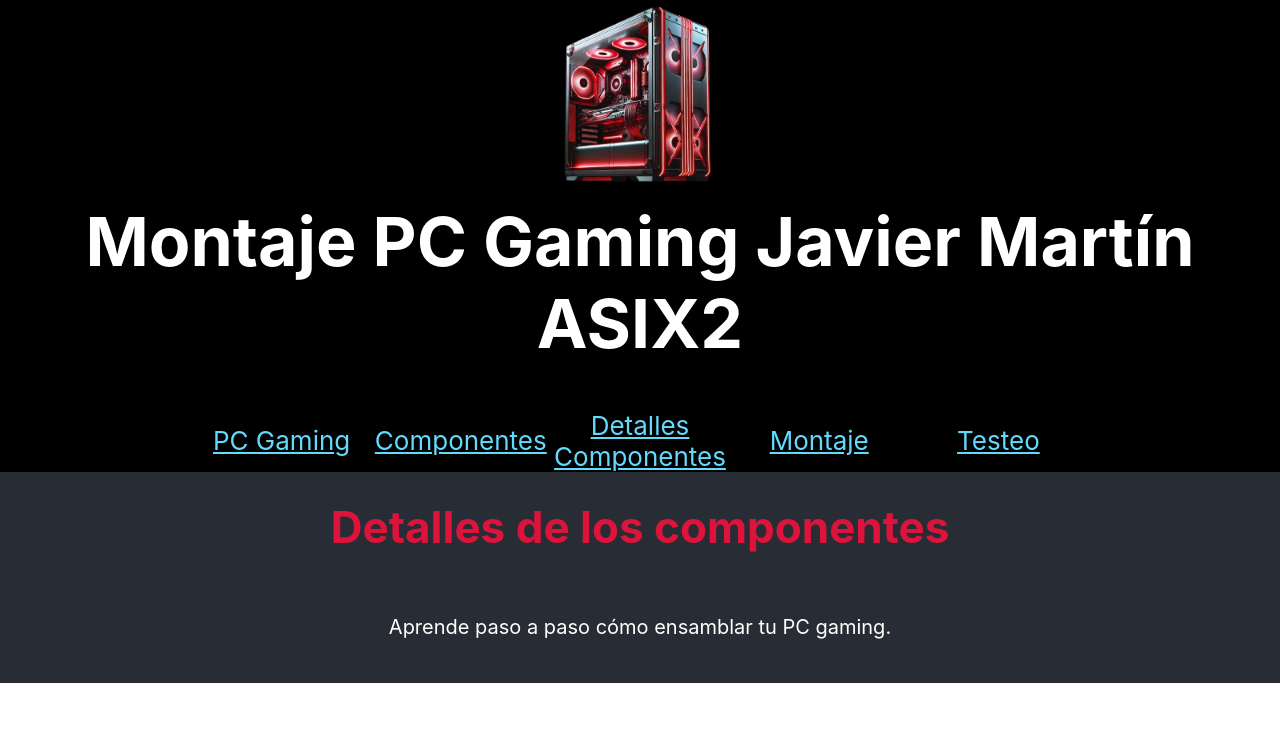
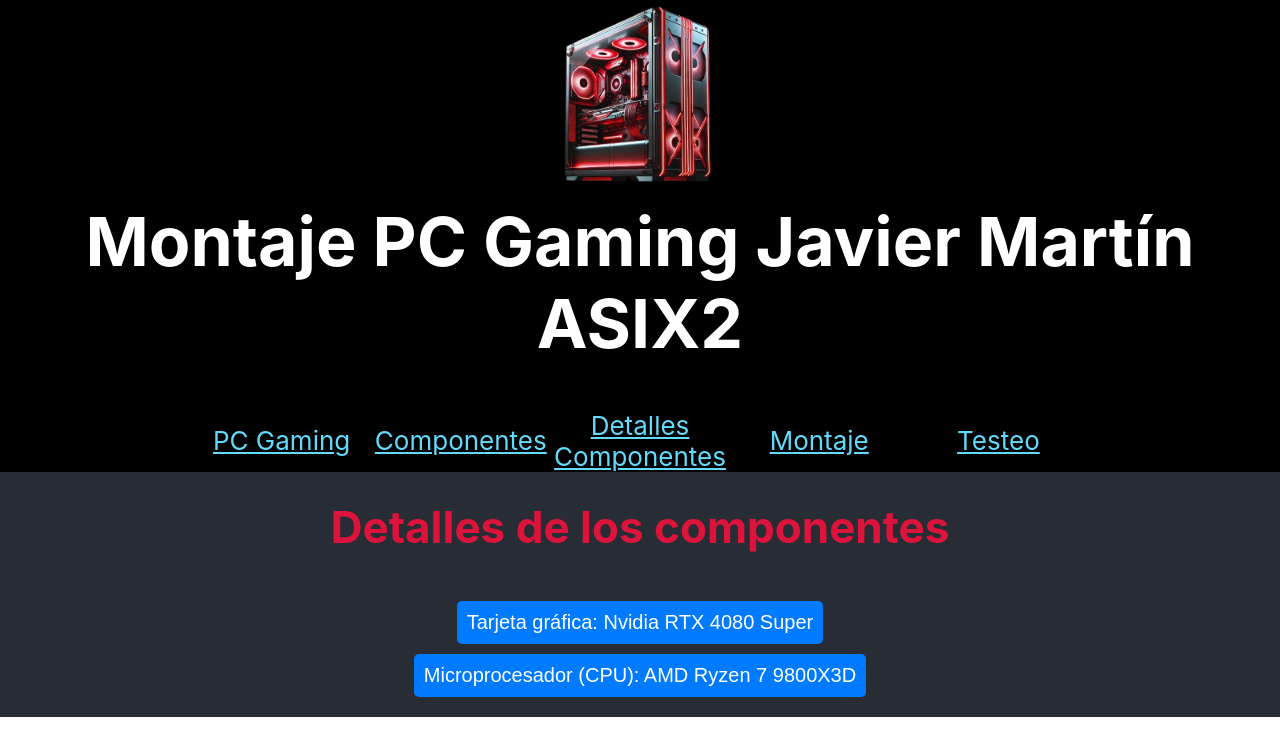
Before and after one commit to JaViBDN10/ReactProject, a React (Create React App) app: page /details in a window 1280 px wide. Shown: the top 756 px of the page. Built offline with nearby package versions, Linux system fonts and the light colour scheme.

Commit message:
Buttons implemented in Detais.js

```diff
--- a/package.json
+++ b/package.json
@@ -7,6 +7,7 @@
     "cra-template": "1.2.0",
     "react": "^19.0.0",
     "react-dom": "^19.0.0",
+    "react-modal": "^3.16.3",
     "react-router-dom": "^7.1.3",
     "react-scripts": "^5.0.1",
     "web-vitals": "^4.2.4"
--- a/src/App.css
+++ b/src/App.css
@@ -1,5 +1,20 @@
 .App {
   text-align: center;
+}
+
+button {
+  margin-top: 10px;
+  padding: 10px;
+  border: none;
+  background-color: #007bff;
+  color: white;
+  cursor: pointer;
+  border-radius: 5px;
+
+  font-size: 20px;
+}
+button:hover {
+  background-color: #0056b3;
 }
 
 .App-logo {
--- a/src/pages/Details.js
+++ b/src/pages/Details.js
@@ -1,10 +1,43 @@
-import React from 'react';
+import React, { useState } from "react";
+import Modal from "react-modal";
+
+Modal.setAppElement("#root"); // Necesario para accesibilidad
 
 const Details = () => {
+  const [IsOpenGrafica, setIsOpenGrafica] = useState(false);
+  const [IsOpenCPU, setIsOpenCPU] = useState(false);
+
   return (
-    <div className='pages'>
-       <h1 className='h1pages'>Detalles de los componentes</h1>
-       <p>Aprende paso a paso cómo ensamblar tu PC gaming.</p>
+    <div className="pages">
+      <h1 className="h1pages">Detalles de los componentes</h1>
+      <button onClick={() => setIsOpenGrafica(true)}>Tarjeta gráfica: Nvidia RTX 4080 Super</button>
+      <button onClick={() => setIsOpenCPU(true)}>Microprocesador (CPU): AMD Ryzen 7 9800X3D</button>
+
+      {/* Modal */}
+      <Modal
+        isOpen={IsOpenGrafica}
+        onRequestClose={() => setIsOpenGrafica(false)}
+        contentLabel="Detalles de la Tarjeta Gráfica"
+        style={{
+          overlay: { backgroundColor: "rgba(0, 0, 0, 0.5)" },
+          content: {
+            width: "800px",
+            margin: "auto",
+            padding: "20px",
+            borderRadius: "10px",
+            textAlign: "center",
+          },
+        }}
+      >
+        <div className='pages'>
+          <h1>Nvidia RTX 4080 Super</h1>
+          <p><strong>Memoria:</strong> 16GB GDDR6X</p>
+          <p><strong>Núcleos CUDA:</strong> 10240</p>
+          <p><strong>Velocidad de reloj:</strong> 2.55 GHz</p>
+          <p><strong>Consumo:</strong> 320W</p>
+          <button onClick={() => setIsOpenGrafica(false)}>Cerrar</button>
+        </div>
+      </Modal>
     </div>
   );
 };
```
Also changed, not shown: 1 other file (tests, documents, lock files or other folders).
